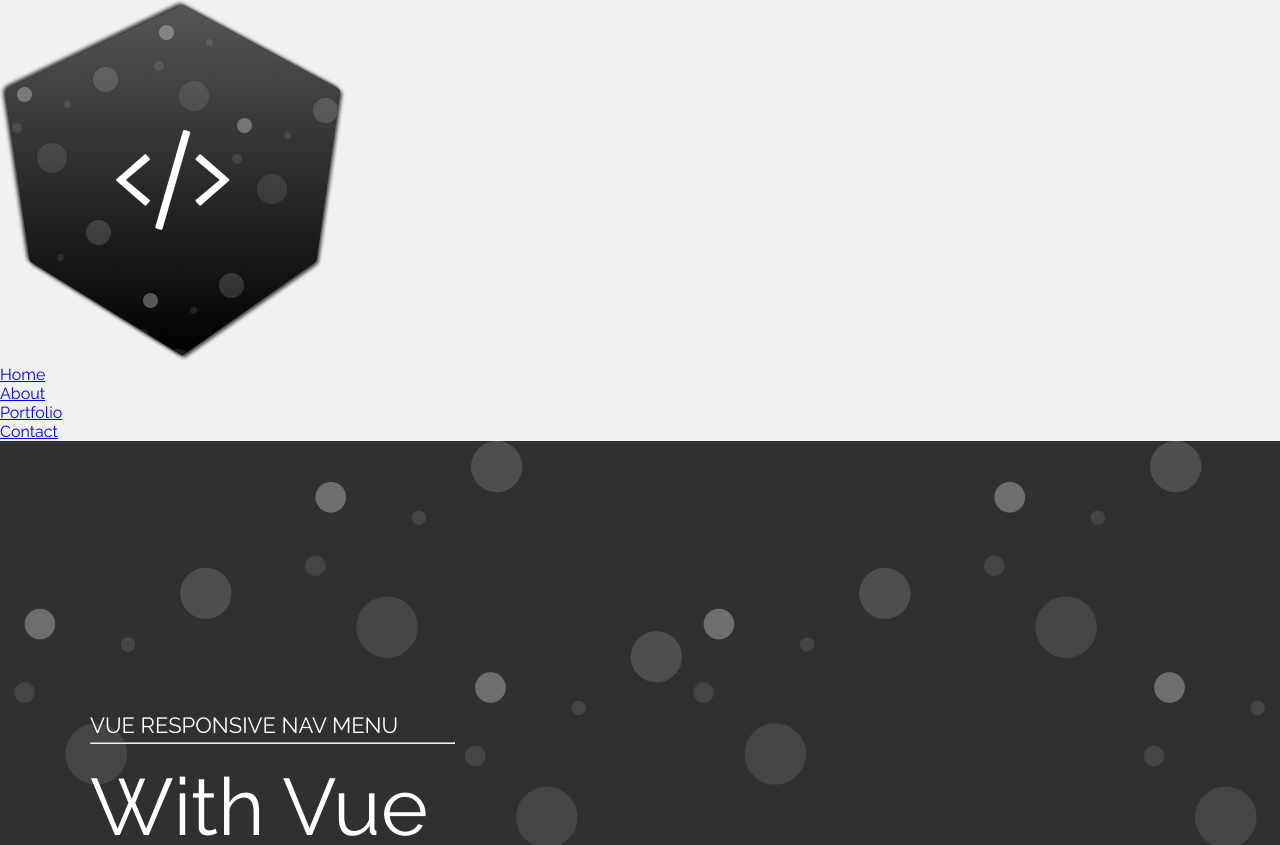
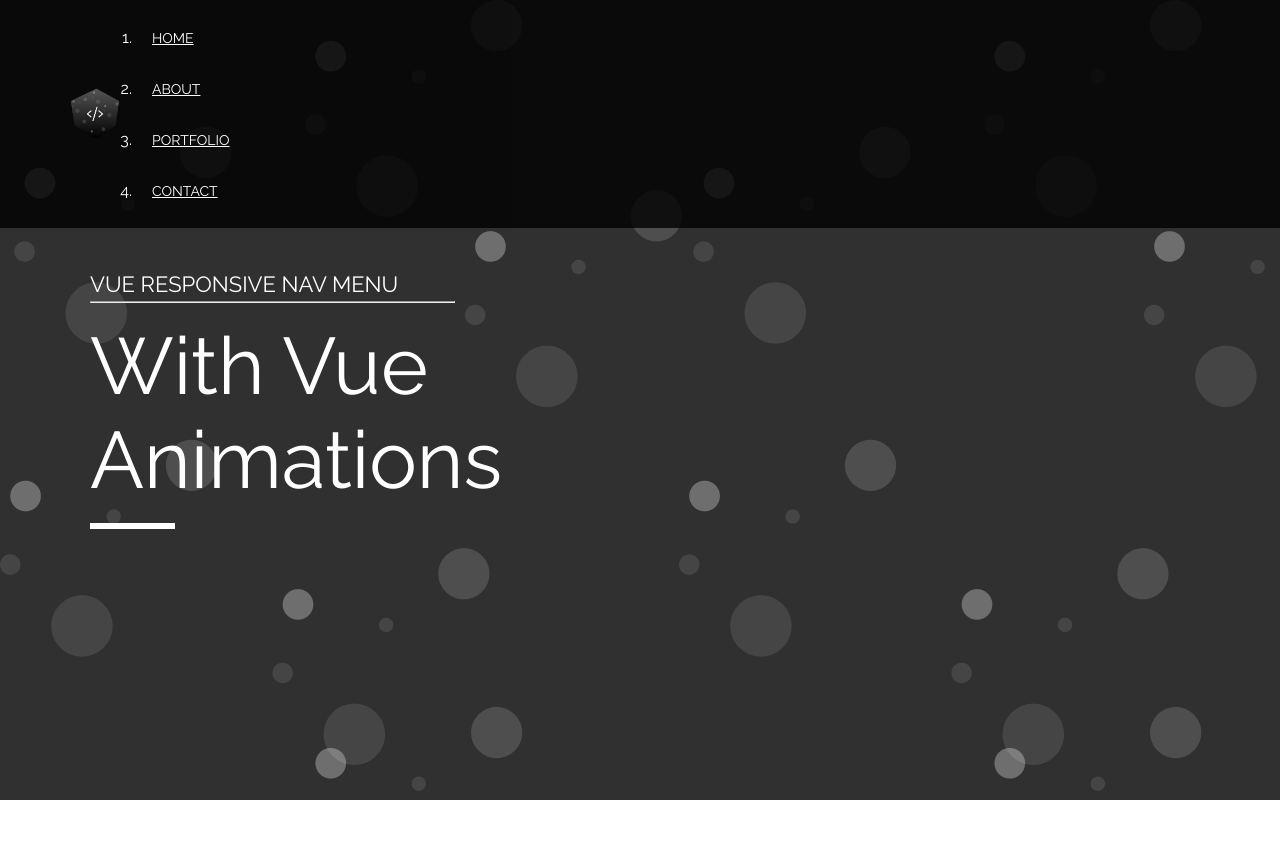
Before and after one commit to rafaelpianaro/responsive-nav-vue3, a Vue app: page / in a window 1280 px wide. Shown: the top 845 px of the page. After the commit the page ends 800 px from the top, so only its background shows below. Built offline with nearby package versions, Linux system fonts and the light colour scheme.

Commit message:
styled Navigaton.vue

```diff
--- a/src/components/Navigation.vue
+++ b/src/components/Navigation.vue
@@ -31,6 +31,66 @@ export default {
 }
 </script>
 
-<style>
+<style lang='scss' scoped>
+
+header {
+  background-color: rgba(0,0,0,0.8);
+  z-index: 99;
+  width: 100%;
+  position: fixed;
+  transition: 0.5s ease all;
+  color: #fff;
+
+  nav {
+    display: flex;
+    flex-direction: row;
+    padding: 12px 0;
+    transition: .5s ease all;
+    width: 90%;
+    margin: 0 auto;
+    @media(min-width: 1140px) {
+      max-width: 1140px;
+    }
+
+    ul,
+    .link {
+      font-weight: 500;
+      color: #fff;
+      list-style: nome;
+      text-decoration: nome;
+    }
+
+    li {
+      text-transform: uppercase;
+      padding: 16px;
+      margin-left: 16px;
+    }
+
+    .link {
+      font-size: 14px;
+      transition: 0.5s ease all;
+      padding-bottom: 4px;
+      border-bottom: 1px solid transparent;
+
+      &:hover {
+        color: #00afea;
+        border-color: #00afea;
+      }
+    }
+
+    .branding {
+      display: flex;
+      align-items: center;
+
+      img {
+        width: 50px;
+        transition: 0.5s ease all;
+      }
+    }
+
+
+  }
+
+}
 
 </style>
```
